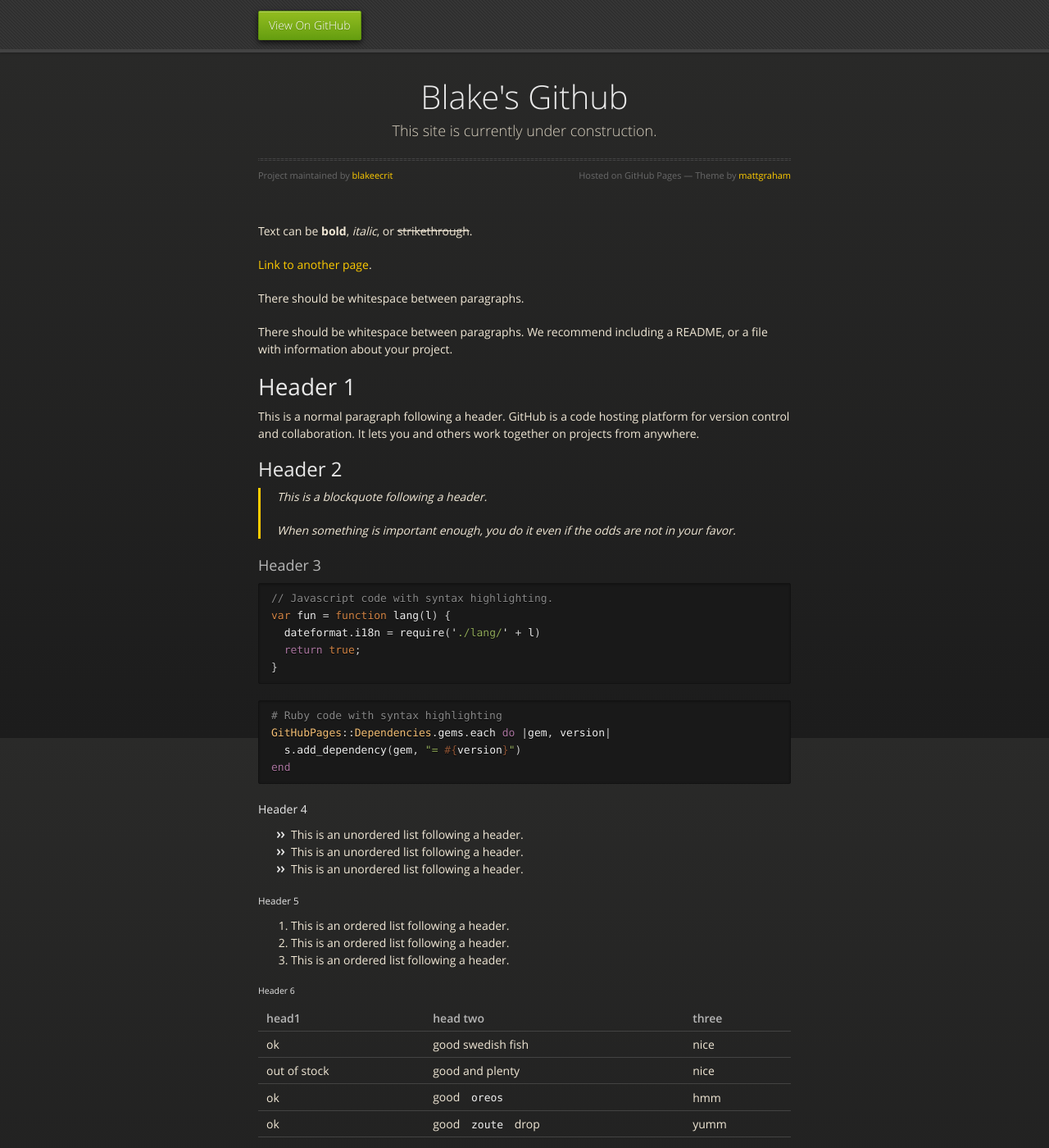
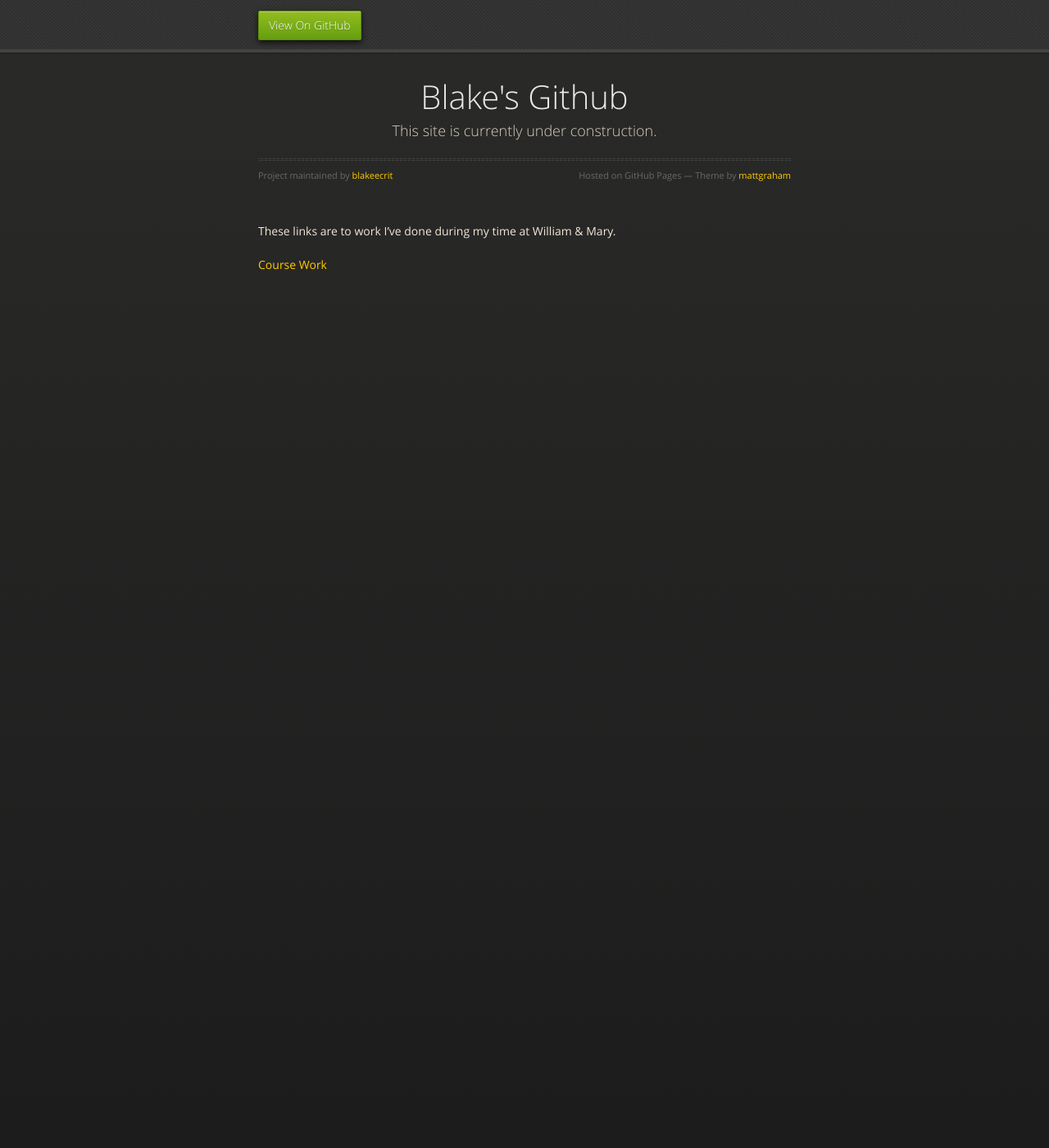
Before and after one commit to blakeecrit/bc.github.io, a Jekyll site: the page built from index.md, in a window 1280 px wide and 1400 px high. Shown: the whole window at 82% size. Built offline with Jekyll 4.4.1, drawn with Linux system fonts in a browser that asks for light colours; our own code applies the rules of GitHub Pages for plain Markdown files; some of the changed text lies outside the part shown.

Commit message:
Update index.md

````diff
--- a/index.md
+++ b/index.md
@@ -1,123 +1,7 @@
 ---
-layout: default
+title: Blake Crittenden website
 ---
 
-Text can be **bold**, _italic_, or ~~strikethrough~~.
+These links are to work I've done during my time at William & Mary.
 
-[Link to another page](./another-page.html).
-
-There should be whitespace between paragraphs.
-
-There should be whitespace between paragraphs. We recommend including a README, or a file with information about your project.
-
-# Header 1
-
-This is a normal paragraph following a header. GitHub is a code hosting platform for version control and collaboration. It lets you and others work together on projects from anywhere.
-
-## Header 2
-
-> This is a blockquote following a header.
->
-> When something is important enough, you do it even if the odds are not in your favor.
-
-### Header 3
-
-```js
-// Javascript code with syntax highlighting.
-var fun = function lang(l) {
-  dateformat.i18n = require('./lang/' + l)
-  return true;
-}
-```
-
-```ruby
-# Ruby code with syntax highlighting
-GitHubPages::Dependencies.gems.each do |gem, version|
-  s.add_dependency(gem, "= #{version}")
-end
-```
-
-#### Header 4
-
-*   This is an unordered list following a header.
-*   This is an unordered list following a header.
-*   This is an unordered list following a header.
-
-##### Header 5
-
-1.  This is an ordered list following a header.
-2.  This is an ordered list following a header.
-3.  This is an ordered list following a header.
-
-###### Header 6
-
-| head1        | head two          | three |
-|:-------------|:------------------|:------|
-| ok           | good swedish fish | nice  |
-| out of stock | good and plenty   | nice  |
-| ok           | good `oreos`      | hmm   |
-| ok           | good `zoute` drop | yumm  |
-
-### There's a horizontal rule below this.
-
-* * *
-
-### Here is an unordered list:
-
-*   Item foo
-*   Item bar
-*   Item baz
-*   Item zip
-
-### And an ordered list:
-
-1.  Item one
-1.  Item two
-1.  Item three
-1.  Item four
-
-### And a nested list:
-
-- level 1 item
-  - level 2 item
-  - level 2 item
-    - level 3 item
-    - level 3 item
-- level 1 item
-  - level 2 item
-  - level 2 item
-  - level 2 item
-- level 1 item
-  - level 2 item
-  - level 2 item
-- level 1 item
-
-### Small image
-
-![Octocat](https://github.githubassets.com/images/icons/emoji/octocat.png)
-
-### Large image
-
-![Branching](https://guides.github.com/activities/hello-world/branching.png)
-
-
-### Definition lists can be used with HTML syntax.
-
-<dl>
-<dt>Name</dt>
-<dd>Godzilla</dd>
-<dt>Born</dt>
-<dd>1952</dd>
-<dt>Birthplace</dt>
-<dd>Japan</dd>
-<dt>Color</dt>
-<dd>Green</dd>
-</dl>
-
-```
-Long, single-line code blocks should not wrap. They should horizontally scroll if they are too long. This line should be long enough to demonstrate this.
-```
-
-```
-The final element.
-```
+[Course Work](/Course Work/index.md)
````
